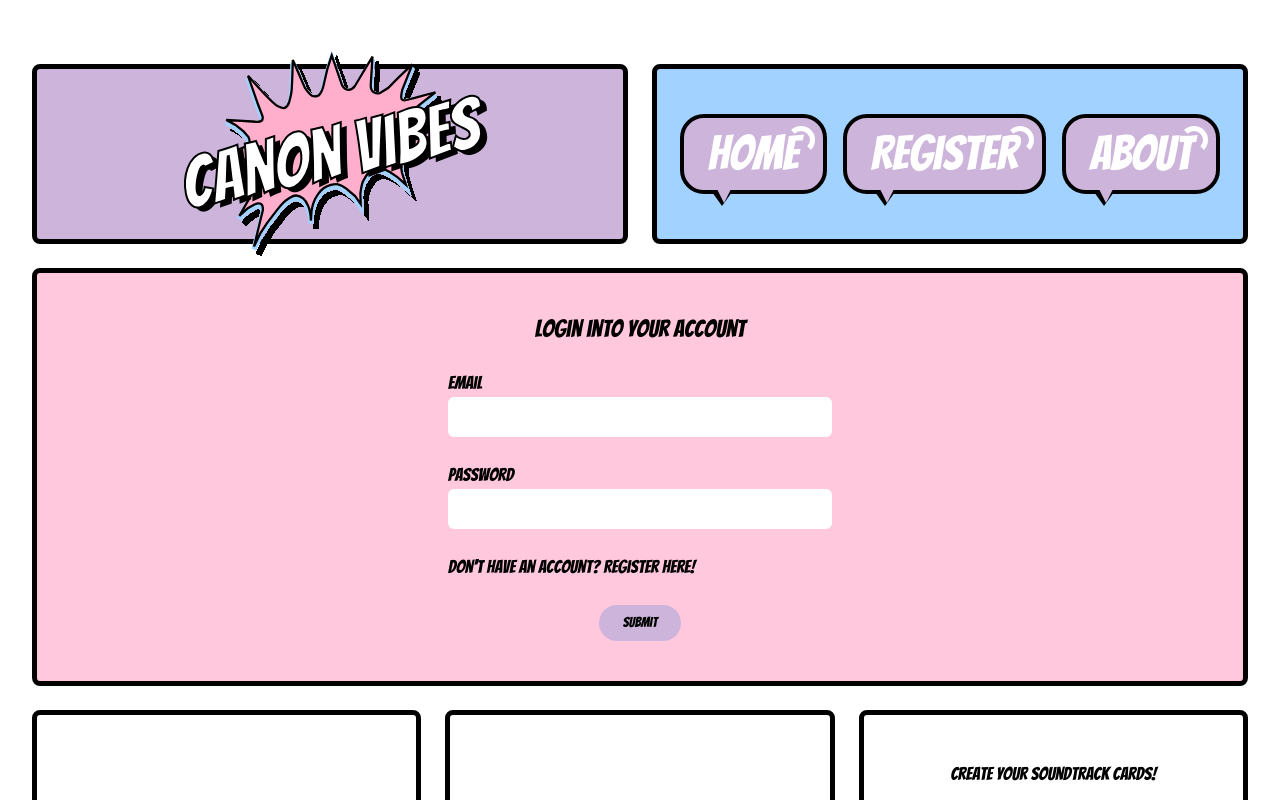
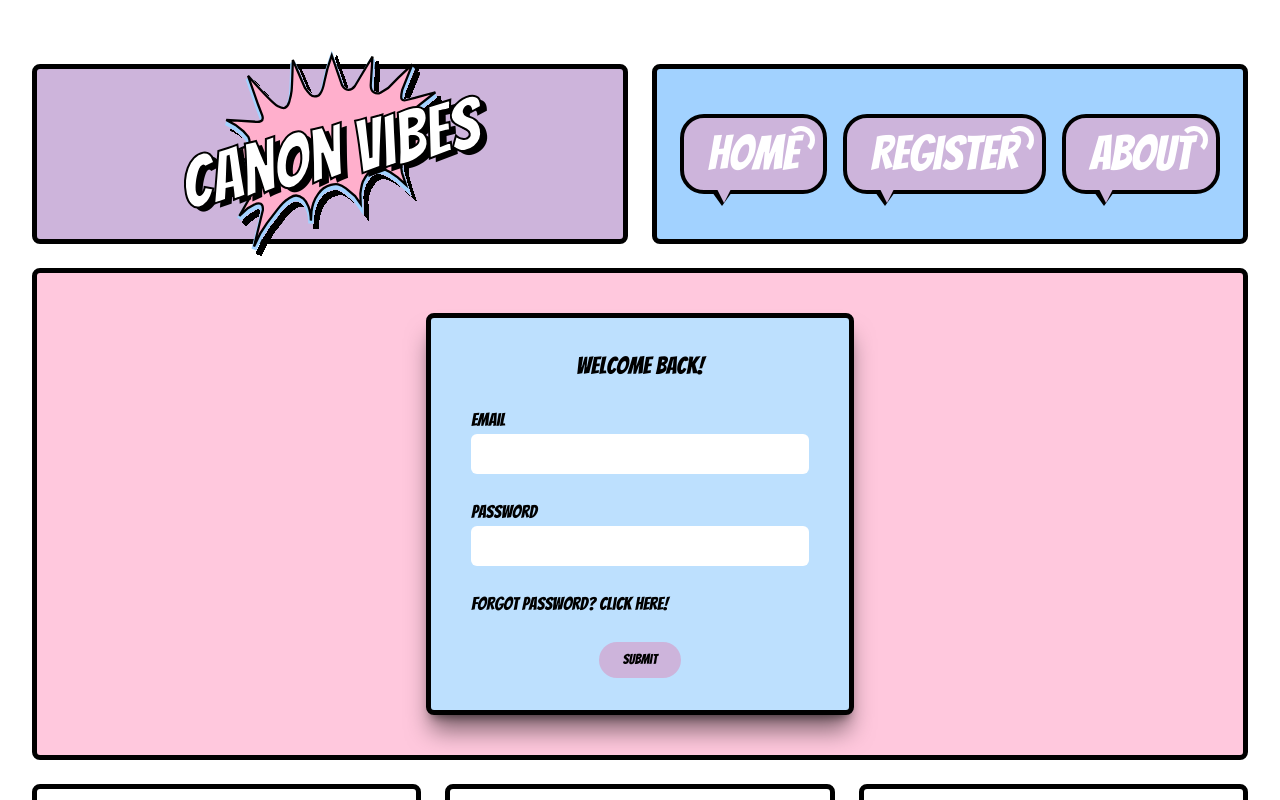
Before and after one commit to Rinna-codes/canon-vibes, a React (Vite) app in the folder client/: page /login in a window 1280 px wide. Shown: the top 800 px of the page. Built offline with nearby package versions, Linux system fonts and the light colour scheme.

Commit message:
more sytlization: added blue background to login card form.

```diff
--- a/client/src/pages/LoginPage.jsx
+++ b/client/src/pages/LoginPage.jsx
@@ -59,7 +59,8 @@ const LoginPage = () => {
     const comicWording = {
         appTitle: 'relative z-10 -rotate-12 font-comic text-7xl text-white [-webkit-text-stroke:2px_black] text-shadow-[5px_5px_0_#000]',
         navLinks: 'text-5xl font-comic text-white hover:text-black',
-        loginHeader: 'mb-6 text-2xl font-comic text-black',
+        loginCard: 'relative z-10 bg-[#BDE0FE] rounded-lg border-5 border-black shadow-xl/50 px-10 py-8',
+        loginHeader: 'mb-6 text-center text-2xl font-comic text-black',
         Labels: 'mb-1 text-lg font-comic text-black'
     };
 
@@ -94,7 +95,10 @@ const LoginPage = () => {
 
                     {/* largest, main panel, login form */}
                     <div className={comicPanels.mainSection}>
-                        <h1 className={comicWording.loginHeader}>Login into your account</h1>
+
+                        {/* new div container to hold the blue block behind the login card */}
+                        <div className={comicWording.loginCard}>
+                            <h2 className={comicWording.loginHeader}>Welcome Back!</h2>
                             <form onSubmit={handleSubmit} className='w-full max-w-sm'>
 
                                 <div className='mb-6'>
@@ -117,7 +121,8 @@ const LoginPage = () => {
                                     className='h-10 w-full rounded-md bg-white px-3 text-gray-900 focus:outline-2 focus:outline-indigo-500'/>
                                 </div>
 
-                            <Link to='/register' className={comicWording.Labels}>Don&apos;t have an account? Register here!</Link>
+                                {/* TO DO: implement the forgot password functionality later */}
+                                <Link to='/' className={comicWording.Labels}>Forgot Password? Click Here!</Link>
 
                                 <div className='mt-6 flex justify-center'>
                                     <button
@@ -125,6 +130,7 @@ const LoginPage = () => {
                                     className='rounded-full bg-[#CDB4DB] px-6 py-2 text-sm font-comic text-black hover:text-white hover:bg-black'>Submit</button>
                                 </div>
                             </form>
+                        </div>
                     </div>
 
                     {/* bottom left panel, TBD*/}
```
Lines whose indentation alone changed are shown as unchanged.
